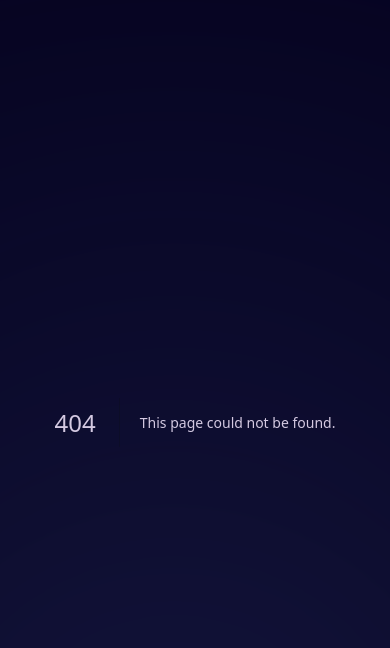
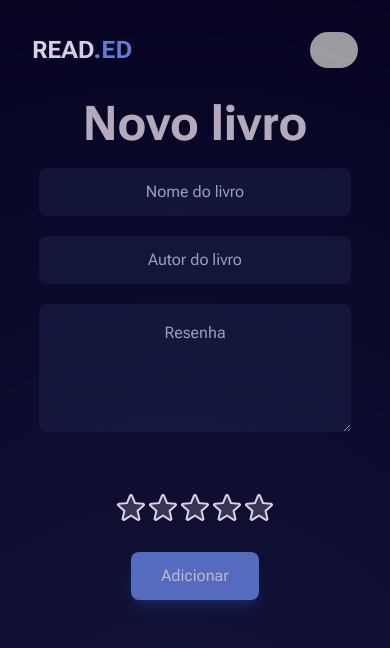
Before and after one commit to nilloferreiira/readed, a Next.js app: page /books/newbook in a window 390 px wide. Before the commit this address had no page. Shown: the top 648 px of the page. Built offline with nearby package versions, Linux system fonts and the light colour scheme; grey boxes are pictures that could not be loaded.

Commit message:
responsivity bug fixing

```diff
--- a/src/app/newbook/page.tsx
+++ b/src/app/books/newbook/page.tsx
@@ -1,11 +1,11 @@
+import { NewBookForm } from "@/components/FormBook/NewBookForm";
 import { Header } from "@/components/header/Header";
-import { FormBook } from "@/components/FormBook/FormBook";
 
 export default function FormBookPage() {
   return (
     <div>
       <Header />
-      <FormBook />
+      <NewBookForm />
     </div>
   );
 }
--- a/src/app/home/page.tsx
+++ b/src/app/books/page.tsx
@@ -1,6 +1,5 @@
 import { Header } from "@/components/header/Header";
 import { Main } from "@/components/homePage/Main";
-import { NewBook } from "@/components/homePage/NewBook";
 
 export default function homePage() {
   return (
--- a/src/app/layout.tsx
+++ b/src/app/layout.tsx
@@ -18,7 +18,6 @@ export default function RootLayout({
   return (
     <html lang="en">
       <body className={`${roboto.variable} font-sans bg-bg text-fontWhite`}>
-        {/* <BookProvider> */}
         <div
           className={`
             relative h-screen overflow-x-hidden z-50
@@ -45,9 +44,9 @@ export default function RootLayout({
                         blur-full
                         `}
           />
+
           {children}
         </div>
-        {/* </BookProvider> */}
       </body>
     </html>
   );
--- a/src/components/FormBook/FormBook.tsx
+++ b/src/components/FormBook/NewBookForm.tsx
@@ -1,6 +1,8 @@
+"use client";
+
 import { Stars } from "./Stars";
 
-export function FormBook() {
+export function NewBookForm() {
   return (
     <form
       className={`
@@ -12,10 +14,11 @@ export function FormBook() {
                           gap-5`}
     >
       {/* container 1 */}
-        <div className="flex flex-col w-4/5 lg:w-2/6 gap-5">
-          <h1 className="h1">Novo livro</h1>
+      <div className="flex flex-col w-full lg:w-2/6 gap-5">
+        <h1 className="h1 text-center lg:text-left">Novo livro</h1>
         <input
           type="text"
+          name="name"
           placeholder="Nome do livro"
           className={`
                         p-3
@@ -28,6 +31,7 @@ export function FormBook() {
 
         <input
           type="text"
+          name="author"
           placeholder="Autor do livro"
           className={`
                         p-3
@@ -39,6 +43,7 @@ export function FormBook() {
         />
         <textarea
           placeholder="Resenha"
+          name="review"
           className={`
                         p-3
                         text-fontWhite
@@ -52,7 +57,6 @@ export function FormBook() {
 
       {/* container 2 */}
       <div className="flex flex-col items-center justify-center lg:w-2/6 mt-8 lg:mt-16 gap-5 lg:mx-0 mx-auto">
-          {/* stars  */}
         <Stars />
 
         <button
@@ -73,5 +77,5 @@ export function FormBook() {
         </button>
       </div>
     </form>
-    )
+  );
 }
--- a/src/components/homePage/BooksGrid.tsx
+++ b/src/components/homePage/BooksGrid.tsx
@@ -1,15 +1,19 @@
 import { BookCard } from "./BookCard";
 
 export function BooksGrid() {
-    return(
-        <div className={`
+  return (
+    <div
+      className={`
             grid grid-cols-1
+            md:grid-cols-2
+            items-center
+            justify-items-center
             lg:grid-cols-3
             gap-4
             w-full py-4
             z-0
-        `}>
-
+        `}
+    >
       {/* criar map  */}
       <BookCard />
       <BookCard />
@@ -24,5 +28,5 @@ export function BooksGrid() {
       <BookCard />
       <BookCard />
     </div>
-    )
+  );
 }
--- a/src/components/homePage/Main.tsx
+++ b/src/components/homePage/Main.tsx
@@ -5,25 +5,20 @@ export function Main() {
   return (
     <main
       className={`
-                    lg:mx-40 mx-10
+                    mx-auto lg:px-20
                     flex flex-col
                     items-center lg:items-start
-
+                    w-full
                     gap-8
                     lg:gap-12
                 `}
     >
       <div className="flex flex-col gap-6 lg:gap-12 items-center lg:items-start justify-center">
         <NewBook />
-        <h1 className="h1">
-          Suas leituras
-        </h1>
+        <h1 className="h1">Suas leituras</h1>
       </div>
 
-      {/* GridBooks  */}
-      <div className="flex items-center justify-center w-full mx-auto lg:ml-16">
       <BooksGrid />
-      </div>
     </main>
   );
 }
--- a/src/components/homePage/NewBook.tsx
+++ b/src/components/homePage/NewBook.tsx
@@ -5,7 +5,7 @@ import Link from "next/link";
 export function NewBook() {
 
   return (
-    <Link href={"/newbook"}
+    <Link href={"/books/newbook"}
       className={`
                 bg-indigo
                 shadow-lg shadow-blue-500/20
--- a/src/components/loginPage/LoginButton.tsx
+++ b/src/components/loginPage/LoginButton.tsx
@@ -2,7 +2,7 @@ import Link from "next/link";
 
 export function LoginButton() {
   return (
-    <Link href={'/home'} className={`
+    <Link href={'/books'} className={`
                         rounded-lg border border-indigo border-opacity-75
                         bg-opacity-10 bg-indigo shadow-lg shadow-blue-500/20
                         p-2
```
Lines whose indentation alone changed are shown as unchanged.
